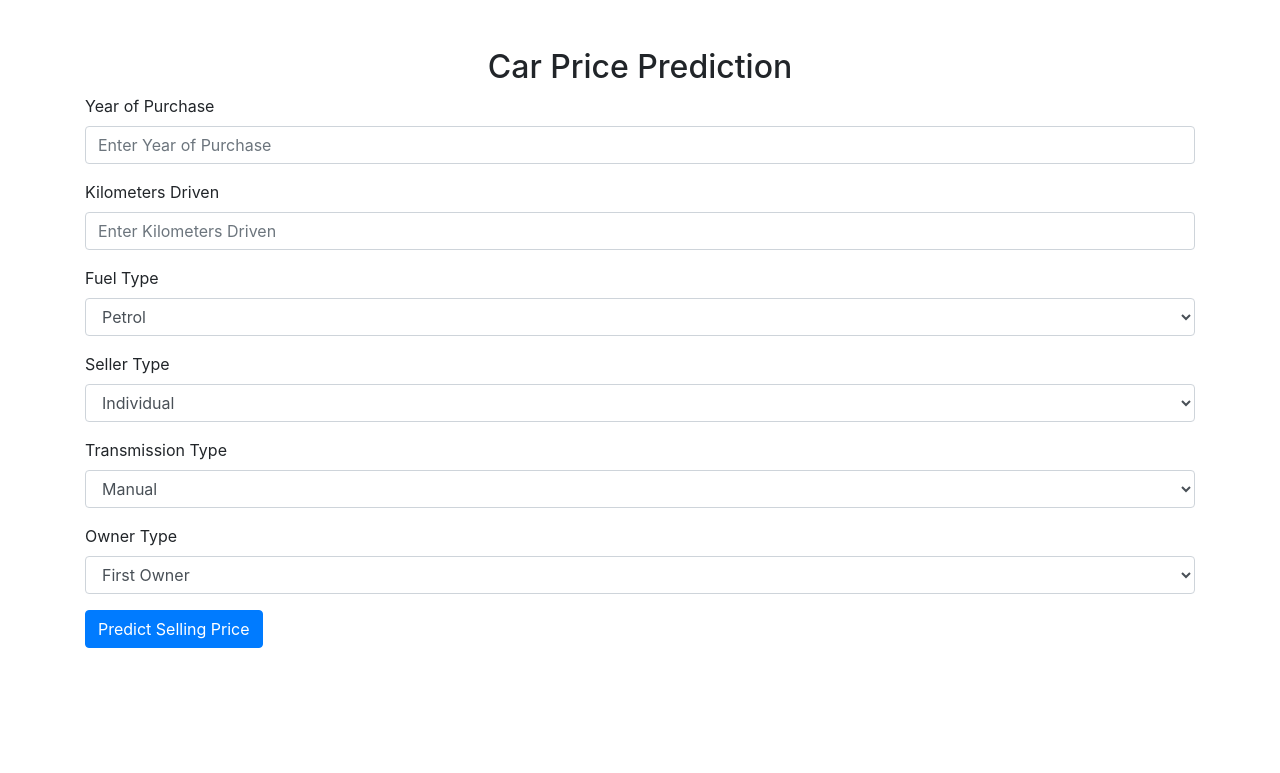
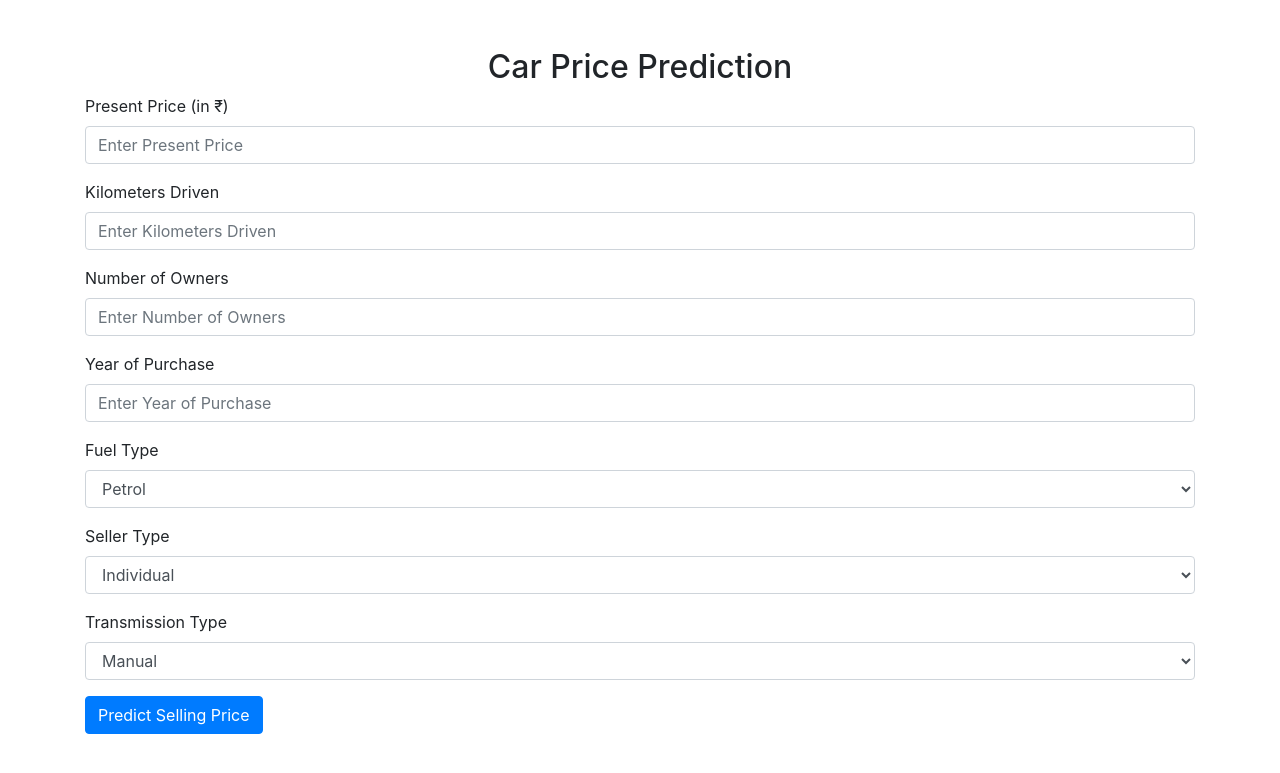
Before and after one commit to TarushTarang/Car-Prediction, a Flask app: page / in a window 1280 px wide. Shown: the top 773 px of the page. Run offline with Flask 3, Linux system fonts and the light colour scheme; parts of the project's set-up code (start-up, migrations or seed data) failed here and were passed over; some libraries are stand-ins or nearby versions.

Commit message:
Add files via upload

```diff
--- a/templates/index.html
+++ b/templates/index.html
@@ -11,21 +11,27 @@
         <h2 class="text-center">Car Price Prediction</h2>
         <form action="/predict" method="POST">
             <div class="form-group">
-                <label for="Year">Year of Purchase</label>
-                <input type="number" class="form-control" id="Year" name="Year" placeholder="Enter Year of Purchase" required>
+                <label for="Present_Price">Present Price (in ₹)</label>
+                <input type="number" step="any" class="form-control" id="Present_Price" name="Present_Price" placeholder="Enter Present Price" required>
             </div>
             <div class="form-group">
                 <label for="Kms_Driven">Kilometers Driven</label>
                 <input type="number" class="form-control" id="Kms_Driven" name="Kms_Driven" placeholder="Enter Kilometers Driven" required>
             </div>
             <div class="form-group">
+                <label for="Owner">Number of Owners</label>
+                <input type="number" class="form-control" id="Owner" name="Owner" placeholder="Enter Number of Owners" required>
+            </div>
+            <div class="form-group">
+                <label for="Year">Year of Purchase</label>
+                <input type="number" class="form-control" id="Year" name="Year" placeholder="Enter Year of Purchase" required>
+            </div>
+            <div class="form-group">
                 <label for="Fuel_Type">Fuel Type</label>
                 <select class="form-control" id="Fuel_Type" name="Fuel_Type" required>
                     <option value="Petrol">Petrol</option>
                     <option value="Diesel">Diesel</option>
-                    <option value="CNG">CNG</option>
-                    <option value="LPG">LPG</option>
-                    <option value="Electric">Electric</option>
+                    <option value="Diesel">CNG</option>
                 </select>
             </div>
             <div class="form-group">
@@ -33,7 +39,6 @@
                 <select class="form-control" id="Seller_Type" name="Seller_Type" required>
                     <option value="Individual">Individual</option>
                     <option value="Dealer">Dealer</option>
-                    <option value="Trustmark Dealer">Trustmark Dealer</option>
                 </select>
             </div>
             <div class="form-group">
@@ -41,16 +46,6 @@
                 <select class="form-control" id="Transmission" name="Transmission" required>
                     <option value="Manual">Manual</option>
                     <option value="Automatic">Automatic</option>
-                </select>
-            </div>
-            <div class="form-group">
-                <label for="Owner">Owner Type</label>
-                <select class="form-control" id="Owner" name="Owner" required>
-                    <option value="First Owner">First Owner</option>
-                    <option value="Second Owner">Second Owner</option>
-                    <option value="Third Owner">Third Owner</option>
-                    <option value="Fourth & Above Owner">Fourth & Above Owner</option>
-                    <option value="Test Drive Car">Test Drive Car</option>
                 </select>
             </div>
             <button type="submit" class="btn btn-primary">Predict Selling Price</button>
```
